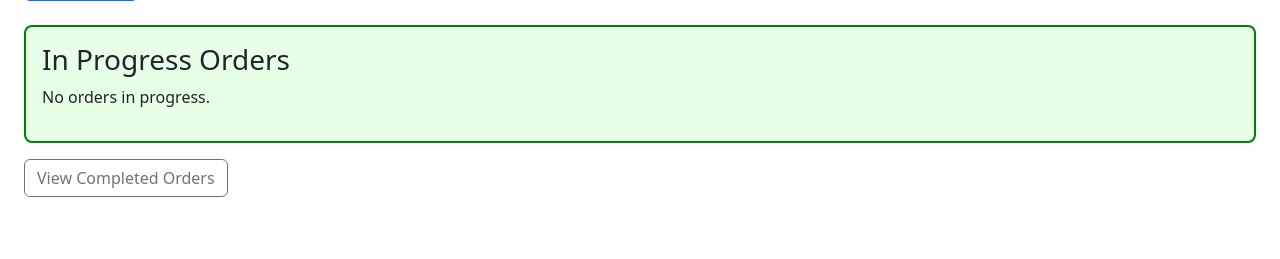
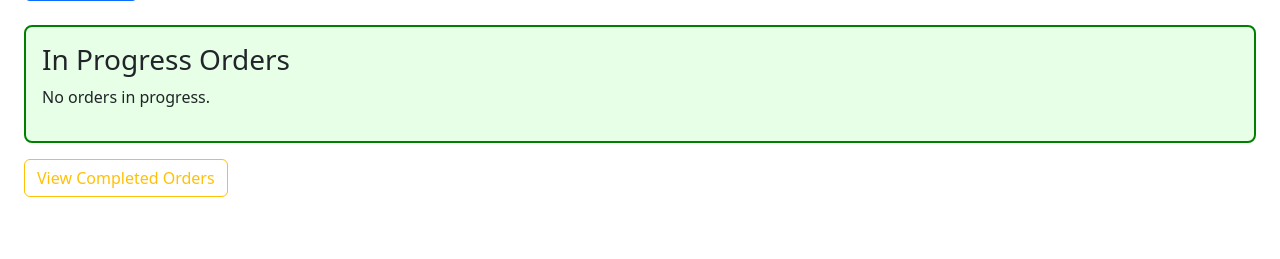
Before and after one commit to kyoussef777/st-marks-fiteer, a Flask app: page / in a window 1280 px wide. Shown: the part 347-606 px from the top of the page. Run offline with Flask 3, Linux system fonts and the light colour scheme; data that the repository does not hold is empty.

Commit message:
Updating references, button styles, and layout

```diff
--- a/app/templates/index.html
+++ b/app/templates/index.html
@@ -112,7 +112,7 @@
     {% endif %}
   </div>
 
-  <a href="{{ url_for('completed_orders') }}" class="btn btn-outline-secondary mt-3">View Completed Orders</a>
+  <a href="{{ url_for('completed_orders') }}" class="btn btn-outline-warning mt-3">View Completed Orders</a>
 
 </body>
 </html>
```
